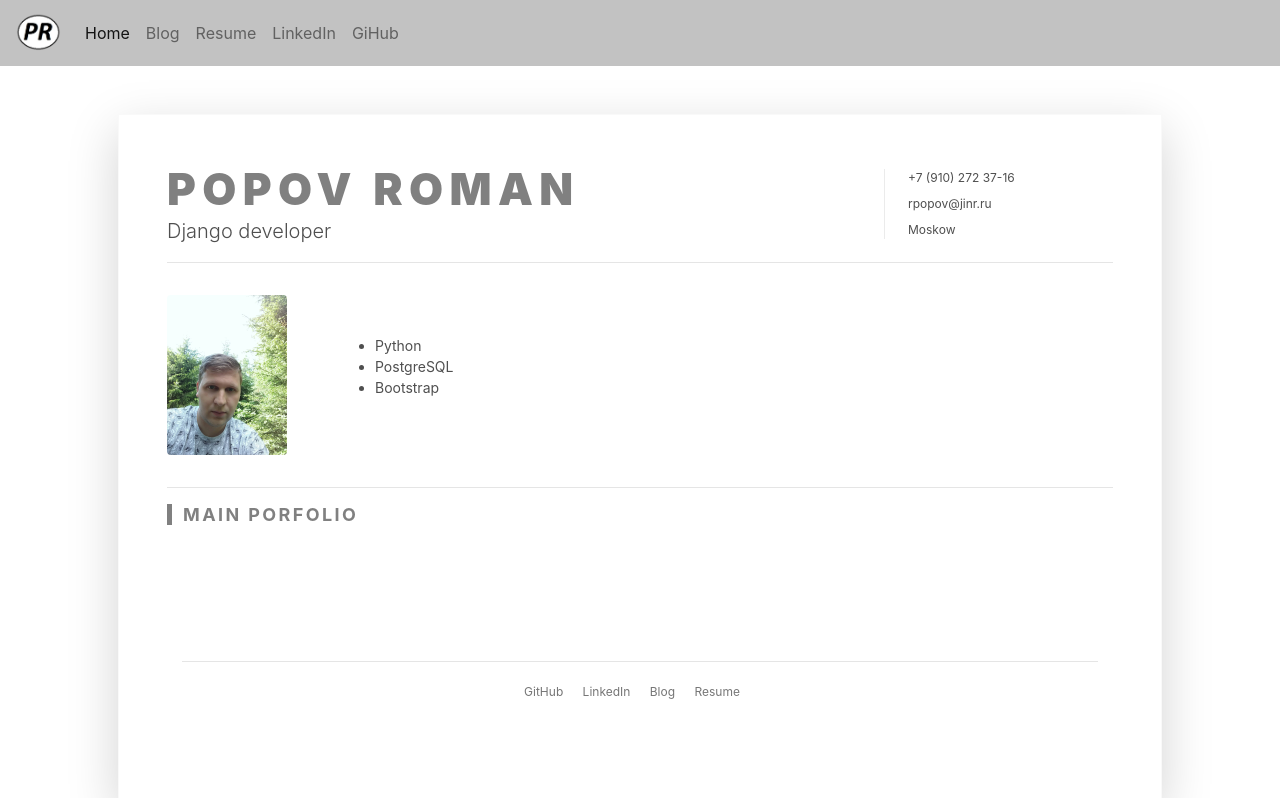
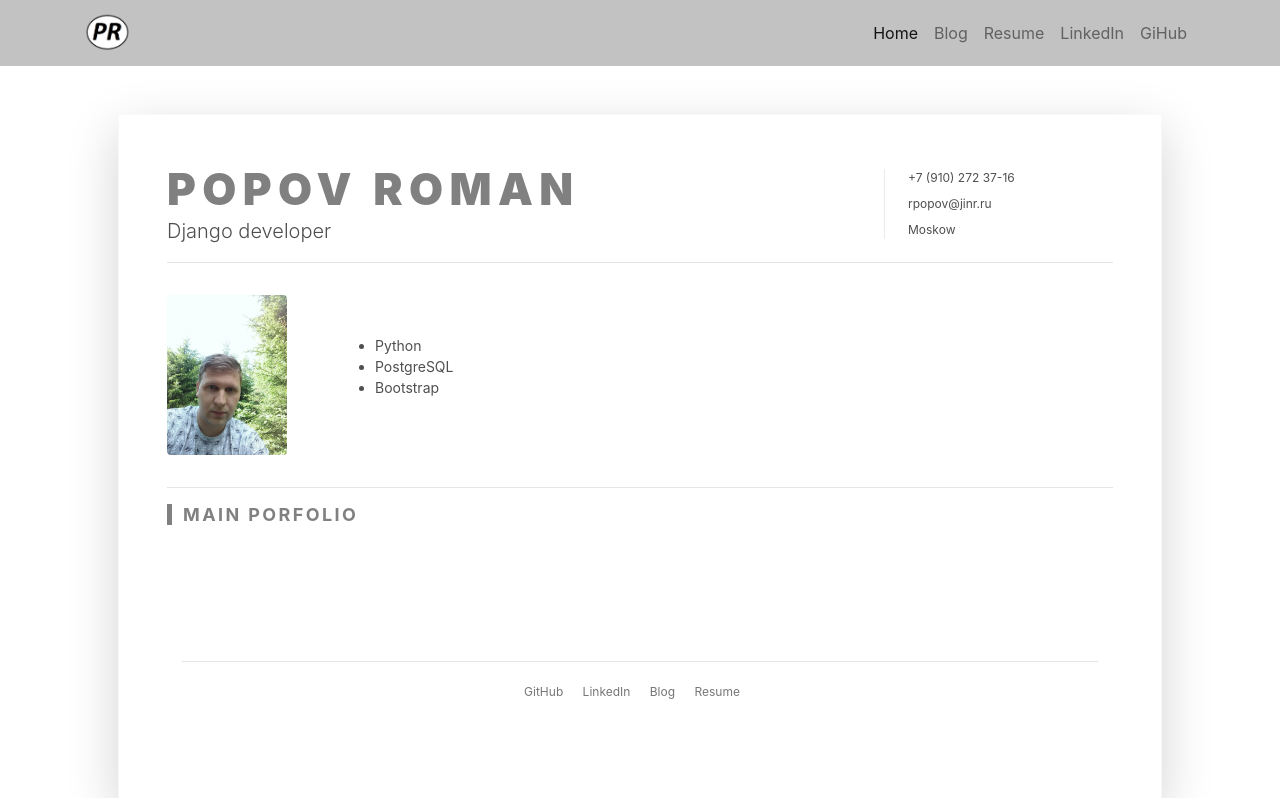
Before and after one commit to rpopov94/portfolio-project, a Django app: page / in a window 1280 px wide. Shown: the top 798 px of the page. Run offline with Django 3.2, Linux system fonts and the light colour scheme; data that the repository does not hold is empty; some libraries are stand-ins or nearby versions.

Commit message:
добавил скрипты для навбара

```diff
--- a/portfolio/settings.py
+++ b/portfolio/settings.py
@@ -22,7 +22,7 @@ BASE_DIR = Path(__file__).resolve().parent.parent
 SECRET_KEY = 'django-insecure-i3j=(v0*%m%9!ns00otfrud#^s1zx*1+n#q=h)e4)sx)2a)4m$'
 
 # SECURITY WARNING: don't run with debug turned on in production!
-DEBUG = False
+DEBUG = True
 
 ALLOWED_HOSTS = []
 
--- a/templates/base.html
+++ b/templates/base.html
@@ -24,15 +24,16 @@
 <body>
 <!-- DEMO ONLY -->
 <!--navbar-->
-<nav class="navbar navbar-expand-lg navbar-light bg-light">
-    <a class="navbar-brand" href="{% url 'home' %}"><img src="{% static 'assets/images/logo.png' %} " width='45px' height='40px'
+<nav id="topNav" class="navbar navbar-expand-md navbar-light bg-light">
+    <div class="container">
+        <a class="navbar-brand" href="{% url 'home' %}"><img src="{% static 'assets/images/logo.png' %} " width='45px'
+                                                             height='40px'
                                                              alt="logo"></a>
-    <button class="navbar-toggler" type="button" data-toggle="collapse" data-target="#navbarSupportedContent"
-            aria-controls="navbarSupportedContent" aria-expanded="false" aria-label="Toggle navigation">
+        <button class="navbar-toggler" type="button" data-toggle="collapse" data-target="#navbarNav" aria-controls="navbarNav" aria-expanded="false" aria-label="Toggle navigation">
             <span class="navbar-toggler-icon"></span>
         </button>
-    <div class="collapse navbar-collapse" id="navbarSupportedContent">
-        <ul class="navbar-nav mr-auto">
+        <div class="collapse navbar-collapse text-center" id="navbarNav">
+            <ul class="navbar-nav ml-auto">
                 <li class="nav-item active">
                     <a class="nav-link" href="{% url 'home' %}">Home</a>
                 </li>
@@ -46,11 +47,14 @@
                     <a class="nav-link" href="https://www.linkedin.com/in/ab8a019b/" tabindex="-1" aria-disabled="true">LinkedIn</a>
                 </li>
                 <li class="nav-item">
-                <a class="nav-link" href="https://github.com/rpopov94" tabindex="-1" aria-disabled="true" target="_blank">GiHub</a>
+                    <a class="nav-link" href="https://github.com/rpopov94" tabindex="-1" aria-disabled="true"
+                       target="_blank">GiHub</a>
                 </li>
             </ul>
         </div>
+    </div>
 </nav>
+
 <div class="main-wrapper">
     <div class="container px-3 px-lg-5">
         <article class="resume-wrapper mx-auto theme-bg-light p-5 mb-5 my-5 shadow-lg">
@@ -87,19 +91,21 @@
             <div class="resume-footer text-center">
                 <ul class="resume-social-list list-inline mx-auto mb-0 d-inline-block text-muted">
                     <li class="list-inline-item mb-lg-0 mr-3"><a class="resume-link"
-                                                                 href="https://github.com/rpopov94"><i class="fab fa-github"></i><span
+                                                                 href="https://github.com/rpopov94"><i
+                            class="fab fa-github"></i><span
                             class="d-none d-lg-inline-block text-muted">GitHub</span></a></li>
                     <li class="list-inline-item mb-lg-0 mr-3"><a class="resume-link"
                                                                  href="https://www.linkedin.com/in/ab8a019b/">
                         <i class="fab fa-linkedin"></i>
-                        <span  class="d-none d-lg-inline-block text-muted">LinkedIn</span></a></li>
+                        <span class="d-none d-lg-inline-block text-muted">LinkedIn</span></a></li>
                     <li class="list-inline-item mb-lg-0 mr-3"><a class="resume-link"
                                                                  href="{% url 'all_articles' %}">
                         <i class="fas fa-blog"></i><span
                             class="d-none d-lg-inline-block text-muted">Blog</span></a>
                     </li>
                     <li class="list-inline-item mb-lg-0 mr-3"><a class="resume-link"
-                                                                 href="{% static 'assets\files\CV_Popov_RN.pdf' %}" target="_blank">
+                                                                 href="{% static 'assets\files\CV_Popov_RN.pdf' %}"
+                                                                 target="_blank">
                         <i class="fas fa-file-alt"></i><span
                             class="d-none d-lg-inline-block text-muted">Resume</span></a>
                     </li>
@@ -109,6 +115,8 @@
                 <!--/* This template is free as long as you keep the footer attribution link. If you'd like to use the template without the attribution link, you can buy the commercial license via our website: themes.3rdwavemedia.com Thank you for your support. :) */-->
             </footer>
         </article>
+        <script src="https://code.jquery.com/jquery-3.5.1.slim.min.js" integrity="sha384-DfXdz2htPH0lsSSs5nCTpuj/zy4C+OGpamoFVy38MVBnE+IbbVYUew+OrCXaRkfj" crossorigin="anonymous"></script>
+        <script src="https://cdn.jsdelivr.net/npm/bootstrap@4.5.3/dist/js/bootstrap.bundle.min.js" integrity="sha384-ho+j7jyWK8fNQe+A12Hb8AhRq26LrZ/JpcUGGOn+Y7RsweNrtN/tE3MoK7ZeZDyx" crossorigin="anonymous"></script>
     </div><!--//main-wrapper-->
 </div>
 </body>
```
Lines whose indentation alone changed are shown as unchanged.
